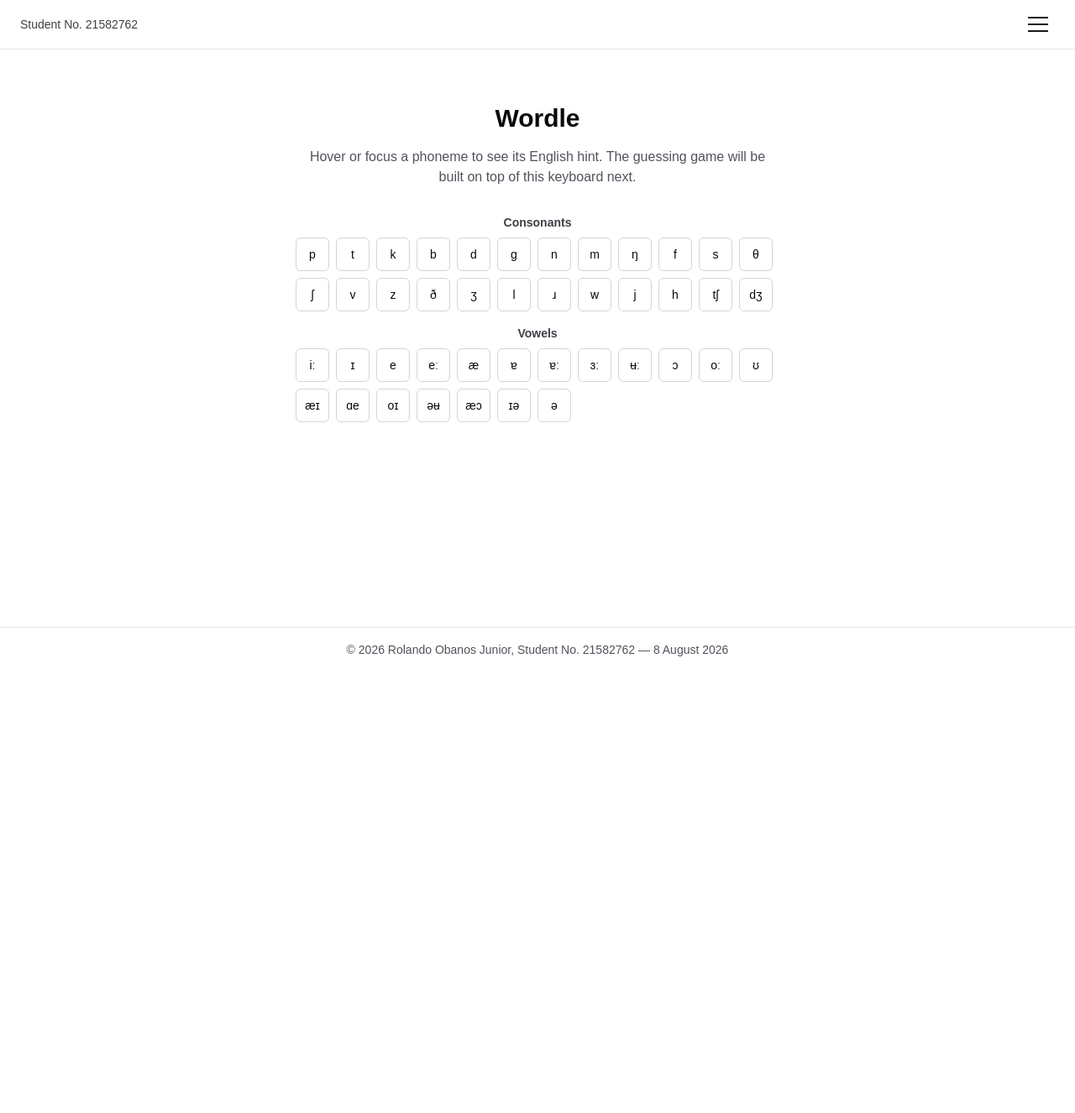
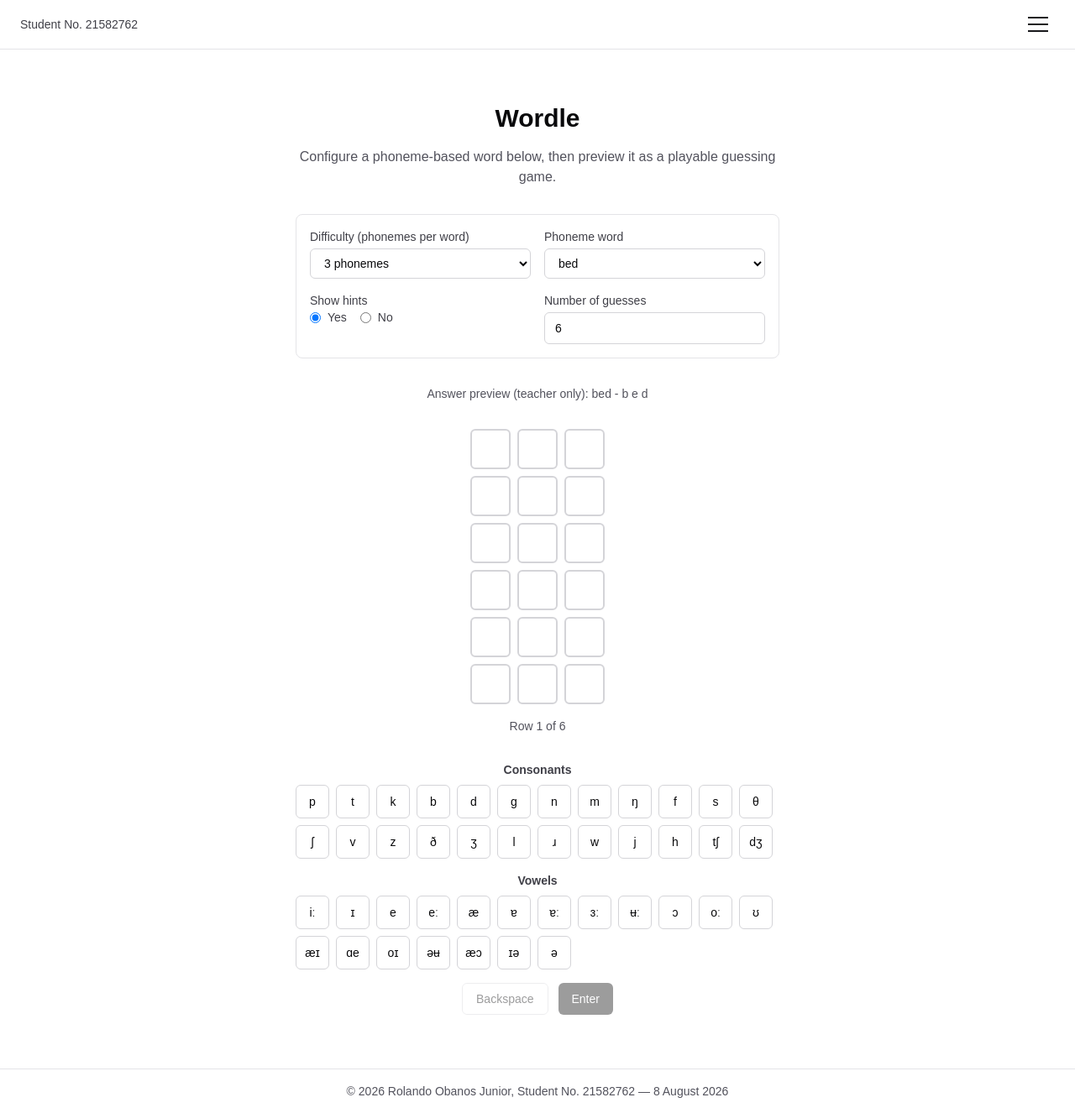
Before and after one commit to Rolando-ux/CSE3CWA_A1-A2, a Next.js app: page /wordle in a window 1280 px wide. Shown: the whole page at 84% size. Before the commit the page ends 800 px from the top, so only its background shows below. Built offline with nearby package versions, Linux system fonts and the light colour scheme.

Commit message:
Add Wordle builder config panel and playable guess grid

```diff
--- a/app/components/PhonemeKeyboard.tsx
+++ b/app/components/PhonemeKeyboard.tsx
@@ -6,14 +6,18 @@
 type PhonemeKeyboardProps = {
   /** Called with the phoneme symbol when a key is pressed/clicked. */
   onSelect?: (symbol: string) => void;
+  /** When false, hover/focus hints are not shown (a harder difficulty option). Defaults to true. */
+  showHints?: boolean;
 };
 
 function PhonemeKey({
   phoneme,
   onSelect,
+  showHints,
 }: {
   phoneme: Phoneme;
   onSelect?: (symbol: string) => void;
+  showHints: boolean;
 }) {
   const [isVisible, setIsVisible] = useState(false);
   const tooltipId = useId();
@@ -29,12 +33,13 @@
       <button
         type="button"
         onClick={onSelect ? () => onSelect(phoneme.symbol) : undefined}
-        aria-label={`${phoneme.symbol}, ${phoneme.hint}`}
-        aria-describedby={tooltipId}
+        aria-label={showHints ? `${phoneme.symbol}, ${phoneme.hint}` : phoneme.symbol}
+        aria-describedby={showHints ? tooltipId : undefined}
         className="flex h-10 w-10 items-center justify-center rounded-md border border-zinc-300 text-sm font-medium text-zinc-950 hover:bg-zinc-100 focus:outline-none focus-visible:ring-2 focus-visible:ring-offset-2 focus-visible:ring-zinc-900 dark:border-zinc-700 dark:text-zinc-50 dark:hover:bg-zinc-900 dark:focus-visible:ring-zinc-100"
       >
         {phoneme.symbol}
       </button>
+      {showHints && (
         <span
           id={tooltipId}
           role="tooltip"
@@ -44,11 +49,15 @@
         >
           {phoneme.hint}
         </span>
+      )}
     </span>
   );
 }
 
-export default function PhonemeKeyboard({ onSelect }: PhonemeKeyboardProps) {
+export default function PhonemeKeyboard({
+  onSelect,
+  showHints = true,
+}: PhonemeKeyboardProps) {
   return (
     <div className="flex flex-col gap-4">
       <div>
@@ -61,6 +70,7 @@
               key={phoneme.symbol}
               phoneme={phoneme}
               onSelect={onSelect}
+              showHints={showHints}
             />
           ))}
         </div>
@@ -76,6 +86,7 @@
               key={phoneme.symbol}
               phoneme={phoneme}
               onSelect={onSelect}
+              showHints={showHints}
             />
           ))}
         </div>
--- /dev/null
+++ b/app/components/WordleBuilder.tsx
@@ -0,0 +1,205 @@
+"use client";
+
+import { useState } from "react";
+import { WORD_LISTS, type Difficulty } from "../data/phonemes";
+import PhonemeKeyboard from "./PhonemeKeyboard";
+
+const DIFFICULTIES: Difficulty[] = [3, 4, 5];
+const MIN_GUESSES = 1;
+const MAX_GUESSES = 10;
+const DEFAULT_GUESSES = 6;
+
+function createEmptyGuesses(guessCount: number, phonemeCount: number): string[][] {
+  return Array.from({ length: guessCount }, () => Array(phonemeCount).fill(""));
+}
+
+export default function WordleBuilder() {
+  const [difficulty, setDifficulty] = useState<Difficulty>(3);
+  const [wordIndex, setWordIndex] = useState(0);
+  const [showHints, setShowHints] = useState(true);
+  const [guessCount, setGuessCount] = useState(DEFAULT_GUESSES);
+  const [guesses, setGuesses] = useState(() =>
+    createEmptyGuesses(DEFAULT_GUESSES, 3),
+  );
+  const [currentRow, setCurrentRow] = useState(0);
+  const [currentCol, setCurrentCol] = useState(0);
+
+  const wordList = WORD_LISTS[difficulty];
+  const selectedWord = wordList[wordIndex];
+  const isRowFull = currentCol === difficulty;
+  const isGameOver = currentRow >= guessCount;
+
+  function resetGrid(nextGuessCount: number, nextDifficulty: Difficulty) {
+    setGuesses(createEmptyGuesses(nextGuessCount, nextDifficulty));
+    setCurrentRow(0);
+    setCurrentCol(0);
+  }
+
+  function handleDifficultyChange(nextDifficulty: Difficulty) {
+    setDifficulty(nextDifficulty);
+    setWordIndex(0);
+    resetGrid(guessCount, nextDifficulty);
+  }
+
+  function handleWordChange(nextIndex: number) {
+    setWordIndex(nextIndex);
+    resetGrid(guessCount, difficulty);
+  }
+
+  function handleGuessCountChange(nextGuessCount: number) {
+    const clamped = Math.min(MAX_GUESSES, Math.max(MIN_GUESSES, nextGuessCount));
+    setGuessCount(clamped);
+    resetGrid(clamped, difficulty);
+  }
+
+  function handlePhonemeSelect(symbol: string) {
+    if (isGameOver || isRowFull) return;
+    setGuesses((prev) => {
+      const next = prev.map((row) => [...row]);
+      next[currentRow][currentCol] = symbol;
+      return next;
+    });
+    setCurrentCol((col) => col + 1);
+  }
+
+  function handleBackspace() {
+    if (currentCol === 0) return;
+    const prevCol = currentCol - 1;
+    setGuesses((prev) => {
+      const next = prev.map((row) => [...row]);
+      next[currentRow][prevCol] = "";
+      return next;
+    });
+    setCurrentCol(prevCol);
+  }
+
+  function handleEnter() {
+    if (!isRowFull || isGameOver) return;
+    setCurrentRow((row) => row + 1);
+    setCurrentCol(0);
+  }
+
+  return (
+    <div className="flex w-full flex-col items-center gap-8">
+      <section
+        aria-label="Activity settings"
+        className="grid w-full max-w-xl grid-cols-1 gap-4 rounded-lg border border-zinc-200 p-4 text-left sm:grid-cols-2 dark:border-zinc-800"
+      >
+        <label className="flex flex-col gap-1 text-sm font-medium text-zinc-700 dark:text-zinc-300">
+          Difficulty (phonemes per word)
+          <select
+            value={difficulty}
+            onChange={(e) =>
+              handleDifficultyChange(Number(e.target.value) as Difficulty)
+            }
+            className="rounded-md border border-zinc-300 bg-white px-3 py-2 text-zinc-950 dark:border-zinc-700 dark:bg-black dark:text-zinc-50"
+          >
+            {DIFFICULTIES.map((d) => (
+              <option key={d} value={d}>
+                {d} phonemes
+              </option>
+            ))}
+          </select>
+        </label>
+
+        <label className="flex flex-col gap-1 text-sm font-medium text-zinc-700 dark:text-zinc-300">
+          Phoneme word
+          <select
+            value={wordIndex}
+            onChange={(e) => handleWordChange(Number(e.target.value))}
+            className="rounded-md border border-zinc-300 bg-white px-3 py-2 text-zinc-950 dark:border-zinc-700 dark:bg-black dark:text-zinc-50"
+          >
+            {wordList.map((entry, index) => (
+              <option key={entry.word} value={index}>
+                {entry.word}
+              </option>
+            ))}
+          </select>
+        </label>
+
+        <fieldset className="flex flex-col gap-1 text-sm font-medium text-zinc-700 dark:text-zinc-300">
+          <legend>Show hints</legend>
+          <div className="flex gap-4">
+            <label className="flex items-center gap-2 font-normal">
+              <input
+                type="radio"
+                name="show-hints"
+                checked={showHints}
+                onChange={() => setShowHints(true)}
+              />
+              Yes
+            </label>
+            <label className="flex items-center gap-2 font-normal">
+              <input
+                type="radio"
+                name="show-hints"
+                checked={!showHints}
+                onChange={() => setShowHints(false)}
+              />
+              No
+            </label>
+          </div>
+        </fieldset>
+
+        <label className="flex flex-col gap-1 text-sm font-medium text-zinc-700 dark:text-zinc-300">
+          Number of guesses
+          <input
+            type="number"
+            min={MIN_GUESSES}
+            max={MAX_GUESSES}
+            value={guessCount}
+            onChange={(e) => handleGuessCountChange(Number(e.target.value))}
+            className="rounded-md border border-zinc-300 bg-white px-3 py-2 text-zinc-950 dark:border-zinc-700 dark:bg-black dark:text-zinc-50"
+          />
+        </label>
+      </section>
+
+      <p className="text-sm text-zinc-600 dark:text-zinc-400">
+        Answer preview (teacher only): {selectedWord.word} -{" "}
+        {selectedWord.phonemes.join(" ")}
+      </p>
+
+      <section aria-label="Guess grid" className="flex flex-col items-center gap-2">
+        {guesses.map((row, rowIndex) => (
+          <div key={rowIndex} className="flex gap-2">
+            {row.map((cell, colIndex) => (
+              <div
+                key={colIndex}
+                className="flex h-12 w-12 items-center justify-center rounded-md border-2 border-zinc-300 text-lg font-semibold text-zinc-950 dark:border-zinc-700 dark:text-zinc-50"
+              >
+                {cell}
+              </div>
+            ))}
+          </div>
+        ))}
+        <p className="mt-2 text-sm text-zinc-600 dark:text-zinc-400">
+          {isGameOver
+            ? "Out of guesses."
+            : `Row ${currentRow + 1} of ${guessCount}`}
+        </p>
+      </section>
+
+      <section aria-label="Phoneme keyboard" className="w-full max-w-xl">
+        <PhonemeKeyboard onSelect={handlePhonemeSelect} showHints={showHints} />
+        <div className="mt-4 flex justify-center gap-3">
+          <button
+            type="button"
+            onClick={handleBackspace}
+            disabled={currentCol === 0}
+            className="rounded-md border border-zinc-300 px-4 py-2 text-sm font-medium text-zinc-950 hover:bg-zinc-100 disabled:opacity-40 dark:border-zinc-700 dark:text-zinc-50 dark:hover:bg-zinc-900"
+          >
+            Backspace
+          </button>
+          <button
+            type="button"
+            onClick={handleEnter}
+            disabled={!isRowFull || isGameOver}
+            className="rounded-md bg-zinc-950 px-4 py-2 text-sm font-medium text-white hover:bg-zinc-800 disabled:opacity-40 dark:bg-zinc-50 dark:text-zinc-950 dark:hover:bg-zinc-200"
+          >
+            Enter
+          </button>
+        </div>
+      </section>
+    </div>
+  );
+}
--- a/app/wordle/page.tsx
+++ b/app/wordle/page.tsx
@@ -1,4 +1,4 @@
-import PhonemeKeyboard from "../components/PhonemeKeyboard";
+import WordleBuilder from "../components/WordleBuilder";
 
 export default function WordlePage() {
   return (
@@ -7,12 +7,12 @@
         Wordle
       </h1>
       <p className="mt-4 max-w-xl text-zinc-600 dark:text-zinc-400">
-        Hover or focus a phoneme to see its English hint. The guessing game
-        will be built on top of this keyboard next.
+        Configure a phoneme-based word below, then preview it as a playable
+        guessing game.
       </p>
 
-      <div className="mt-8 w-full max-w-xl">
-        <PhonemeKeyboard />
+      <div className="mt-8 w-full">
+        <WordleBuilder />
       </div>
     </div>
   );
```
Lines whose indentation alone changed are shown as unchanged.
